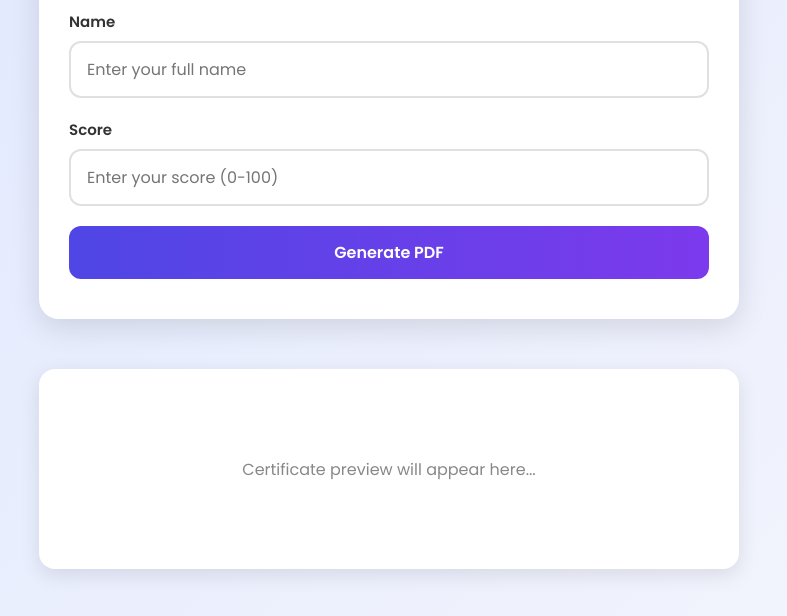
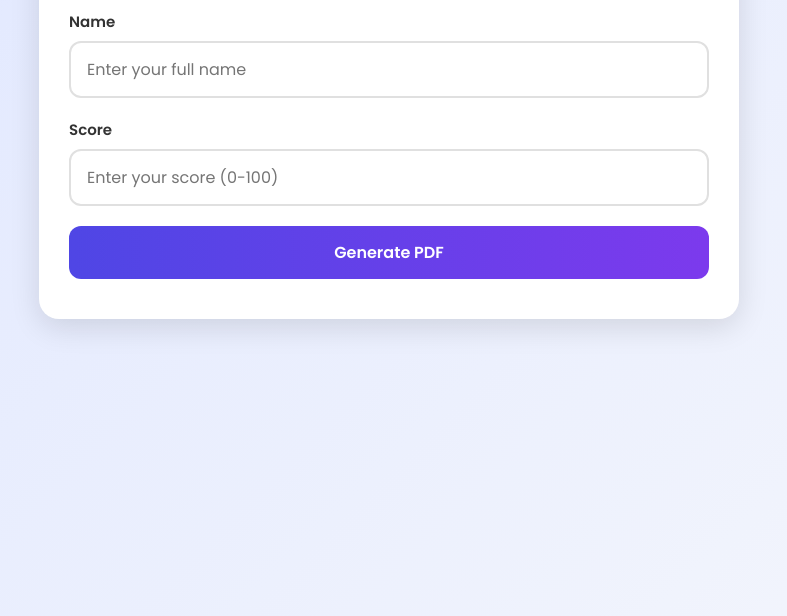
Before and after one commit to nuelsha/certificate-frontend, a plain HTML site: page index.html in a window 1280 px wide. Shown: the part 142-758 px from the top of the page, without its empty margins (251-1038 px from the left). Drawn offline with nearby package versions, Linux system fonts and the light colour scheme.

Commit message:
Update index.html

```diff
--- a/index.html
+++ b/index.html
@@ -44,11 +44,11 @@
           Certificate generated successfully! Check your downloads.
         </div>
       </div>
-      <div id="preview" class="preview-area">
+<!--       <div id="preview" class="preview-area">
         <p class="preview-placeholder">
           Certificate preview will appear here...
         </p>
-      </div>
+      </div> -->
     </div>
 
     <script src="https://cdnjs.cloudflare.com/ajax/libs/jspdf/2.5.1/jspdf.umd.min.js"></script>
```
